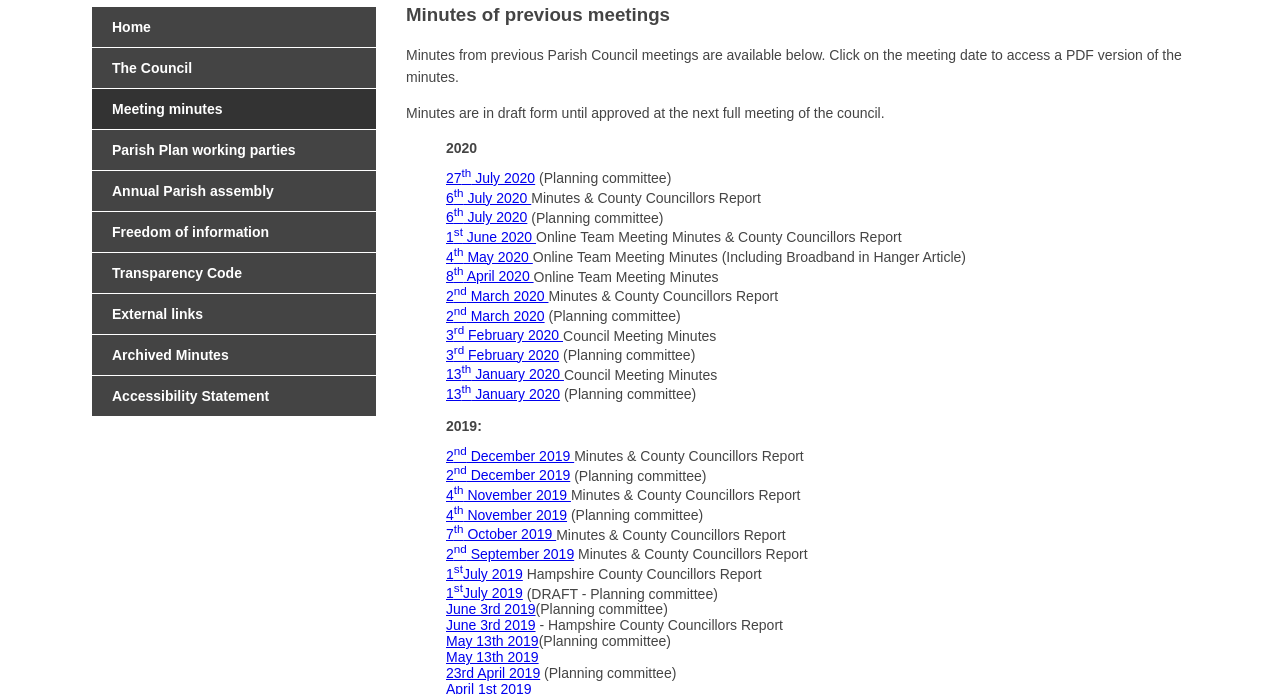
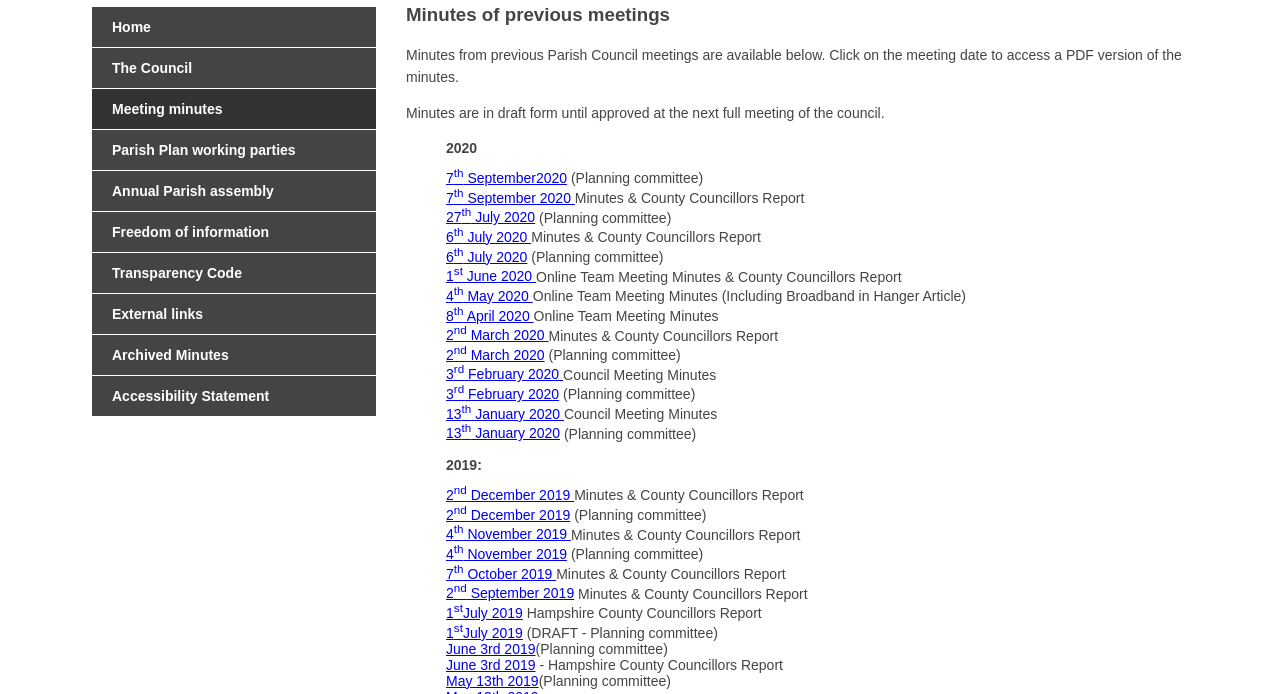
Before and after one commit to thomas041/steep-parish-council-steep, a plain HTML site: page minutes.html in a window 1280 px wide. Shown: the part 106-800 px from the top of the page. Drawn offline with Linux system fonts and the light colour scheme.

Commit message:
September 2020 minutes uploaded

```diff
--- a/minutes.html
+++ b/minutes.html
@@ -50,6 +50,9 @@
 
 					<ul class="nobullet">
 						<li><h4>2020</h4></li>
+
+						<li><a href="./pcfiles/Minutes-2020/Planning Meeting - September 20.pdf" target="blank">7<sup>th</sup> September2020</a> (Planning committee)</li>
+						<li><a href="./pcfiles/Minutes-2020/Steep_Minutes_County_councillor_Report_Sepember2020.pdf" target="blank">7<sup>th</sup> September 2020 </a> Minutes & County Councillors Report </li>
 						<li><a href="./pcfiles/Minutes-2020/Teams Planning Meeting - 27 July 20.pdf" target="blank">27<sup>th</sup> July 2020</a> (Planning committee)</li>
 						<li><a href="./pcfiles/Minutes-2020/Steep_Minutes_County_councillor_Report_July2020.pdf" target="blank">6<sup>th</sup> July 2020 </a> Minutes & County Councillors Report </li>
 						<li><a href="./pcfiles/Minutes-2020/STEEP-Planning-Commitee_02032020.pdf" target="blank">6<sup>th</sup> July 2020</a> (Planning committee)</li>
```
Also changed, not shown: 2 other files.
